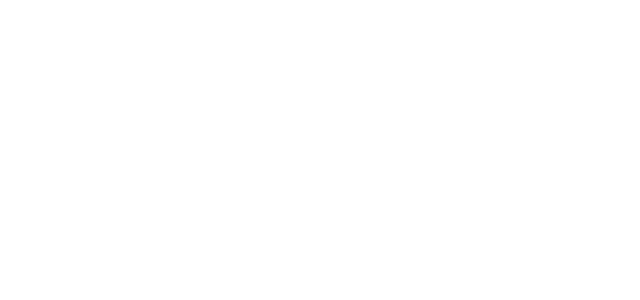
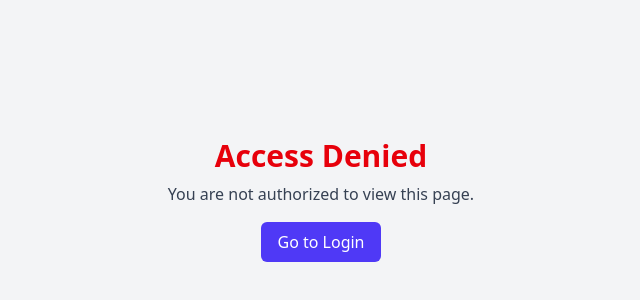
Before and after one commit to AshutoshMukherjee35/P0C, a React (Vite) app: page /error in a window 1280 px wide. Before the commit this address had no page. Shown: the part 200-500 px from the top of the page, without its empty margins (319-959 px from the left). Built offline with nearby package versions, Linux system fonts and the light colour scheme.

Commit message:
handled unauthorized access

```diff
--- a/components/Dashboard.js
+++ b/components/Dashboard.js
@@ -1,8 +1,22 @@
 import React from "react";
 import { useAuth0 } from "@auth0/auth0-react";
+import { useNavigate } from "react-router";
+import { useEffect } from "react";
+
 
 const Dashboard = () => {
-  const { user, logout } = useAuth0();
+  const { user, logout, isAuthenticated } = useAuth0();
+  const navigate = useNavigate();
+
+  useEffect(() => {
+    if (!isAuthenticated) {
+      navigate("/error");
+    }
+  }, [isAuthenticated, navigate]);
+
+  if (!isAuthenticated) {
+    return null;
+  }
 
   return (
     <div className="flex flex-col items-center justify-center min-h-screen">
@@ -10,7 +24,7 @@
       <p className="text-gray-600">{user?.email}</p>
       <button
         onClick={() => logout({ logoutParams: { returnTo: window.location.origin } })}
-        className="mt-4 px-4 py-2 bg-red-600 text-white rounded-md hover:bg-red-500"
+        className="cursor-pointer mt-4 px-4 py-2 bg-red-600 text-white rounded-md hover:bg-red-500"
       >
         Logout
       </button>
--- /dev/null
+++ b/components/Error.js
@@ -0,0 +1,19 @@
+import { Link } from "react-router";
+
+const Error = () => {
+    return (
+        <div className="flex flex-col items-center justify-center min-h-screen bg-gray-100 text-center">
+          <h1 className="text-3xl font-bold text-red-600">Access Denied</h1>
+          <p className="text-gray-700 mt-2">
+            You are not authorized to view this page.
+          </p>
+          <Link
+            to="/"
+            className="mt-4 px-4 py-2 bg-indigo-600 text-white rounded-md hover:bg-indigo-500"
+          >
+            Go to Login
+          </Link>
+        </div>
+      )
+}
+export default Error;
--- a/src/App.js
+++ b/src/App.js
@@ -1,6 +1,7 @@
 import React from "react";
 import Example from "../components/Example";
 import Dashboard from "../components/Dashboard";
+import Error from "../components/Error";
 import { BrowserRouter as Router, Routes, Route } from "react-router";
 
 const App = () => {
@@ -9,6 +10,7 @@
         <Routes>
           <Route path="/" element={<Example/>} />
           <Route path="/dashboard" element={<Dashboard />} />
+          <Route path="/error" element={<Error />} />
         </Routes>
       </Router>
     )
--- a/src/index.js
+++ b/src/index.js
@@ -5,12 +5,7 @@
 
 
 
-ReactDOM.createRoot(document.getElementById("root")).render(<AuthProvider
-    domain="dev-6mguncdaalrmu27g.us.auth0.com"
-    clientId="PB4TcwzXxfS1fy8XxREwxu3xGMChx6Vx"
-    authorizationParams={{
-      redirect_uri: `${window.location.origin}/dashboard`,
-    }}
-  >
+ReactDOM.createRoot(document.getElementById("root")).render(
+<AuthProvider >
     <App />
   </AuthProvider>);
```
Also changed, not shown: 4 other files (tests, documents, lock files or other folders).
